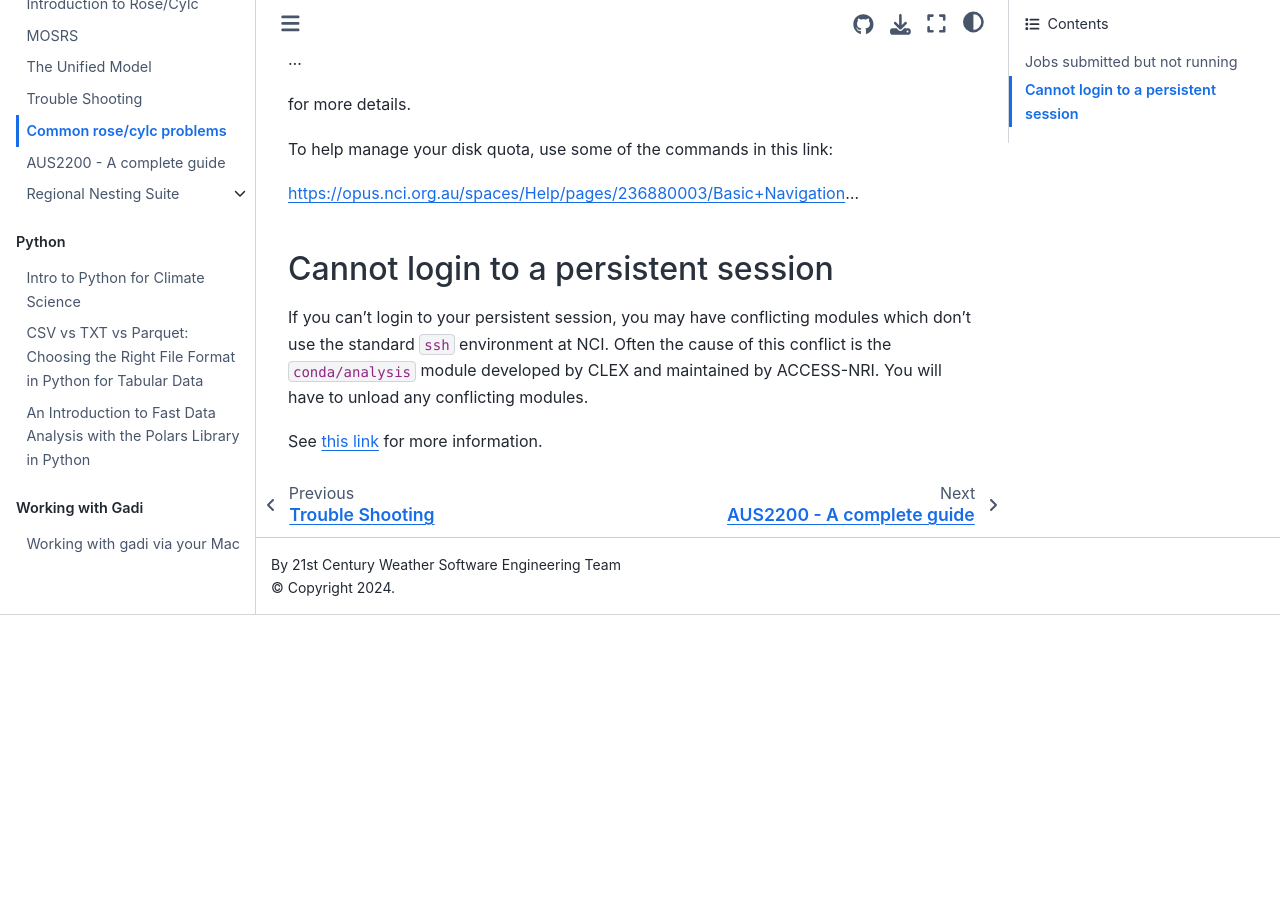
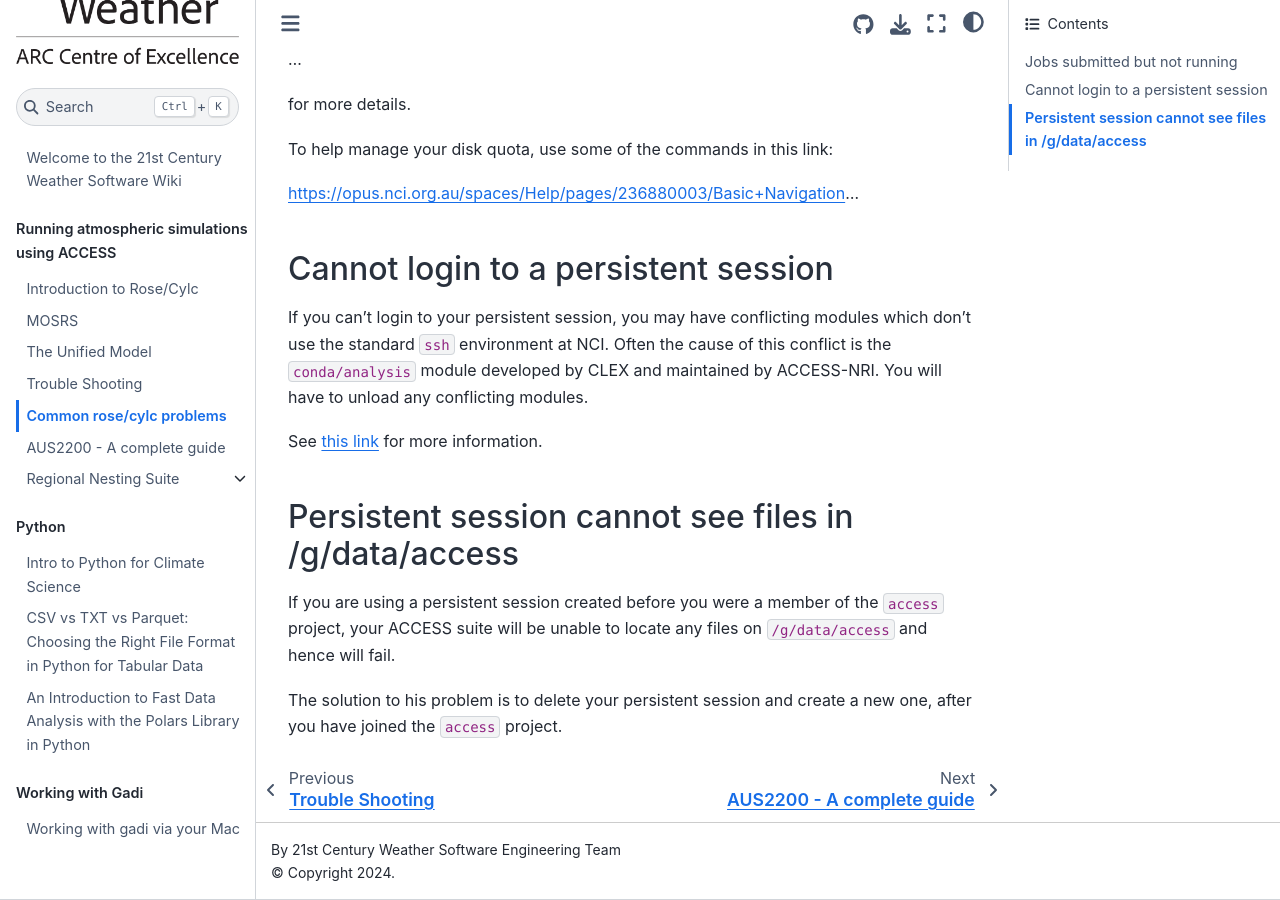
Before and after one commit to 21centuryweather/21st-Century-Weather-Software-Wiki, a Jupyter Book: the page built from UM/common_problems.md, in a window 1280 px wide and 900 px high, scrolled down 603 px. Built offline with Jupyter Book 1.0.4 settings and Sphinx 7.4.7 and the Sphinx Book theme 1.1.4, drawn with Linux system fonts in a browser that asks for light colours; pages that are not in the unit, such as notebooks, are missing from menus; before the commit the page ends 1218 px from its top, so only the background shows below that.

Commit message:
UPDATE : Added access project membership issues with persistent sessions          and ACCESS suites to common problems.

```diff
--- a/UM/common_problems.md
+++ b/UM/common_problems.md
@@ -25,3 +25,9 @@
 If you can't login to your persistent session, you may have conflicting modules which don't use the standard `ssh` environment at NCI. Often the cause of this conflict is the `conda/analysis` module developed by CLEX and maintained by ACCESS-NRI.  You will have to unload any conflicting modules.
 
 See [this link](../mosrs/mosrs-intro.md#persistent-sessions) for more information.
+
+## Persistent session cannot see files in /g/data/access
+
+If you are using a persistent session created before you were a member of the `access` project, your ACCESS suite will be unable to locate any files on `/g/data/access` and hence will fail.
+
+The solution to his problem is to delete your persistent session and create a new one, after you have joined the `access` project.
```
Also changed, not shown: mosrs/mosrs-intro.md (+1 -1 lines).
